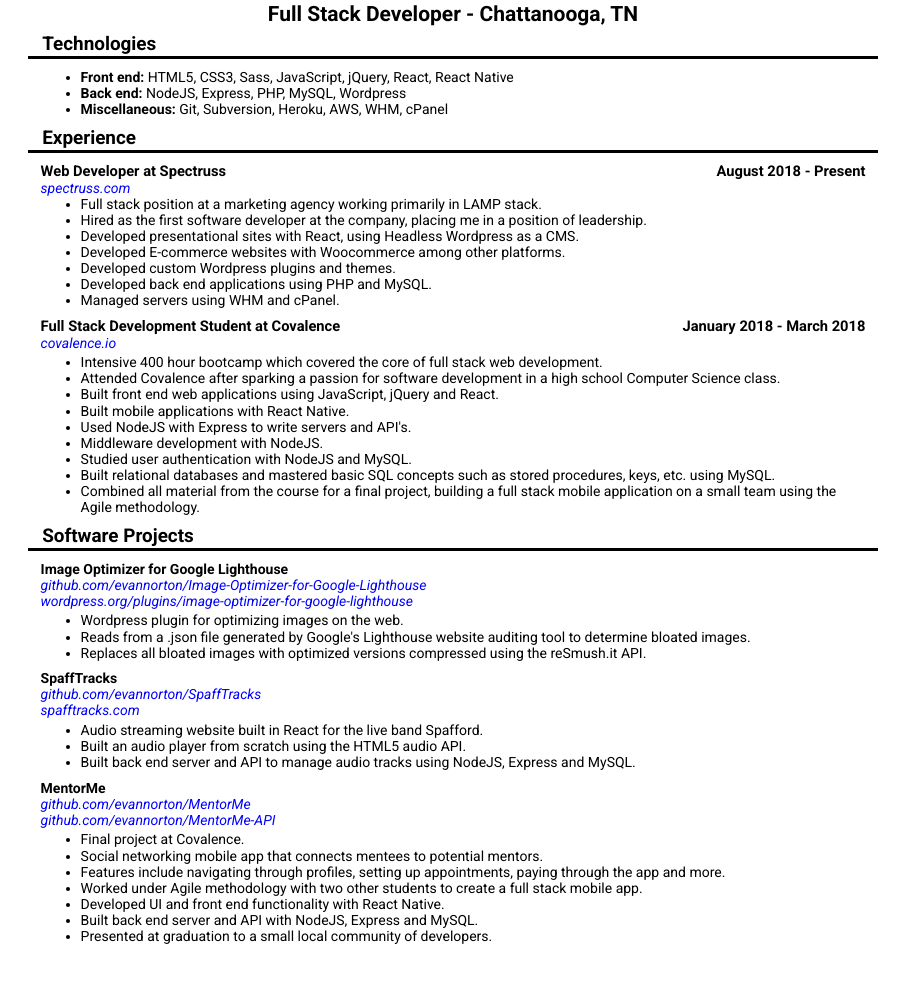
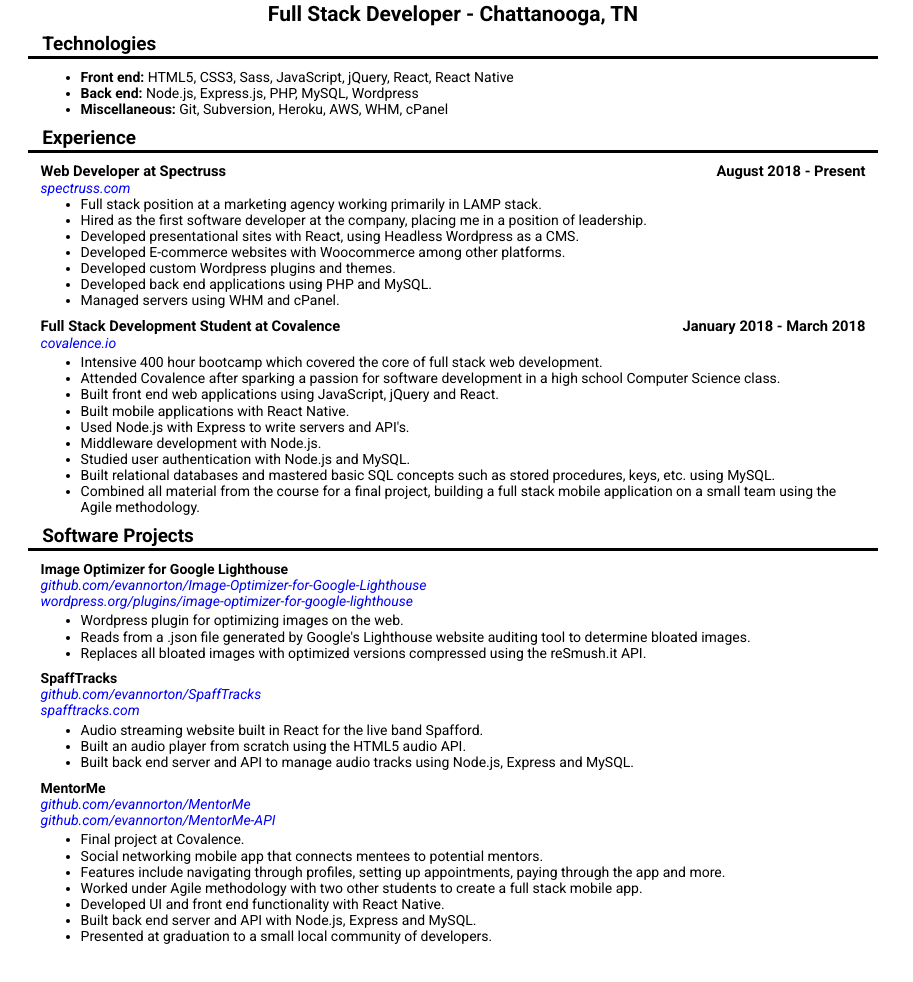
Before and after one commit to evannorton/resume, a plain HTML site: page index.html in a window 1280 px wide. Shown: the part 62-1044 px from the top of the page, without its empty margins (0-913 px from the left). Drawn offline with nearby package versions, Linux system fonts and the light colour scheme.

Commit message:
NodeJS -> Node.js, ExpressJS -> Express.js

```diff
--- a/index.html
+++ b/index.html
@@ -143,7 +143,7 @@
             <div class="inner">
                 <ul>
                     <li><b>Front end:</b> HTML5, CSS3, Sass, JavaScript, jQuery, React, React Native</li>
-                    <li><b>Back end:</b> NodeJS, Express, PHP, MySQL, Wordpress</li>
+                    <li><b>Back end:</b> Node.js, Express.js, PHP, MySQL, Wordpress</li>
                     <li><b>Miscellaneous:</b> Git, Subversion, Heroku, AWS, WHM, cPanel</li>
                 </ul>
             </div>
@@ -177,9 +177,9 @@
                         Science class.</li>
                     <li>Built front end web applications using JavaScript, jQuery and React.</li>
                     <li>Built mobile applications with React Native.</li>
-                    <li>Used NodeJS with Express to write servers and API's.</li>
-                    <li>Middleware development with NodeJS.</li>
-                    <li>Studied user authentication with NodeJS and MySQL.</li>
+                    <li>Used Node.js with Express to write servers and API's.</li>
+                    <li>Middleware development with Node.js.</li>
+                    <li>Studied user authentication with Node.js and MySQL.</li>
                     <li>Built relational databases and mastered basic SQL concepts such as stored procedures, keys,
                         etc. using MySQL.</li>
                     <li>Combined all material from the course for a final project, building a full stack mobile
@@ -211,7 +211,7 @@
                     <ul>
                         <li>Audio streaming website built in React for the live band Spafford.</li>
                         <li>Built an audio player from scratch using the HTML5 audio API.</li>
-                        <li>Built back end server and API to manage audio tracks using NodeJS, Express and MySQL.</li>
+                        <li>Built back end server and API to manage audio tracks using Node.js, Express and MySQL.</li>
                     </ul>
                 </div>
                 <div class="wrap">
@@ -227,7 +227,7 @@
                         <li>Worked under Agile methodology with two other students to create a full stack mobile app.
                         </li>
                         <li>Developed UI and front end functionality with React Native.</li>
-                        <li>Built back end server and API with NodeJS, Express and MySQL.</li>
+                        <li>Built back end server and API with Node.js, Express and MySQL.</li>
                         <li>Presented at graduation to a small local community of developers.</li>
                     </ul>
                 </div>
```
